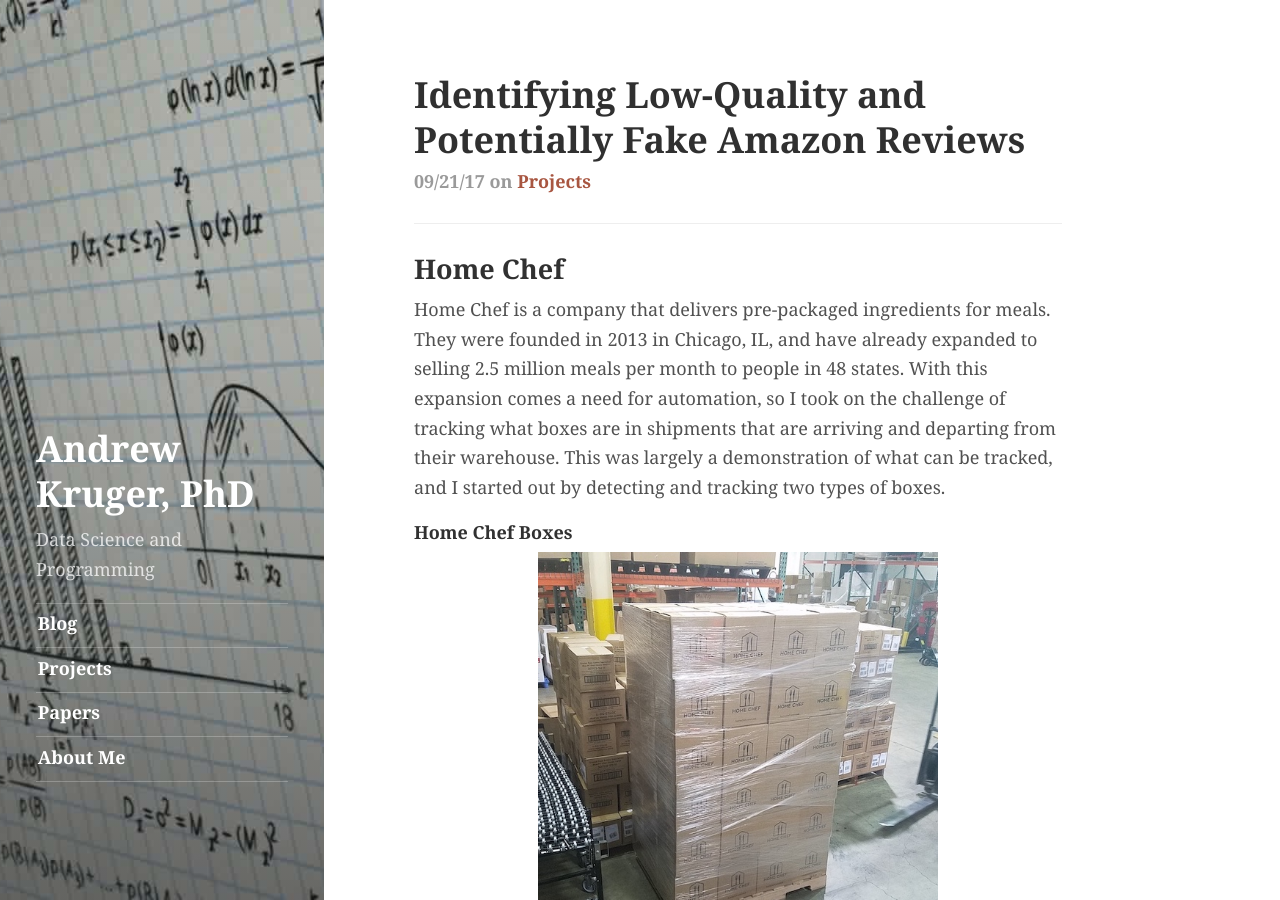
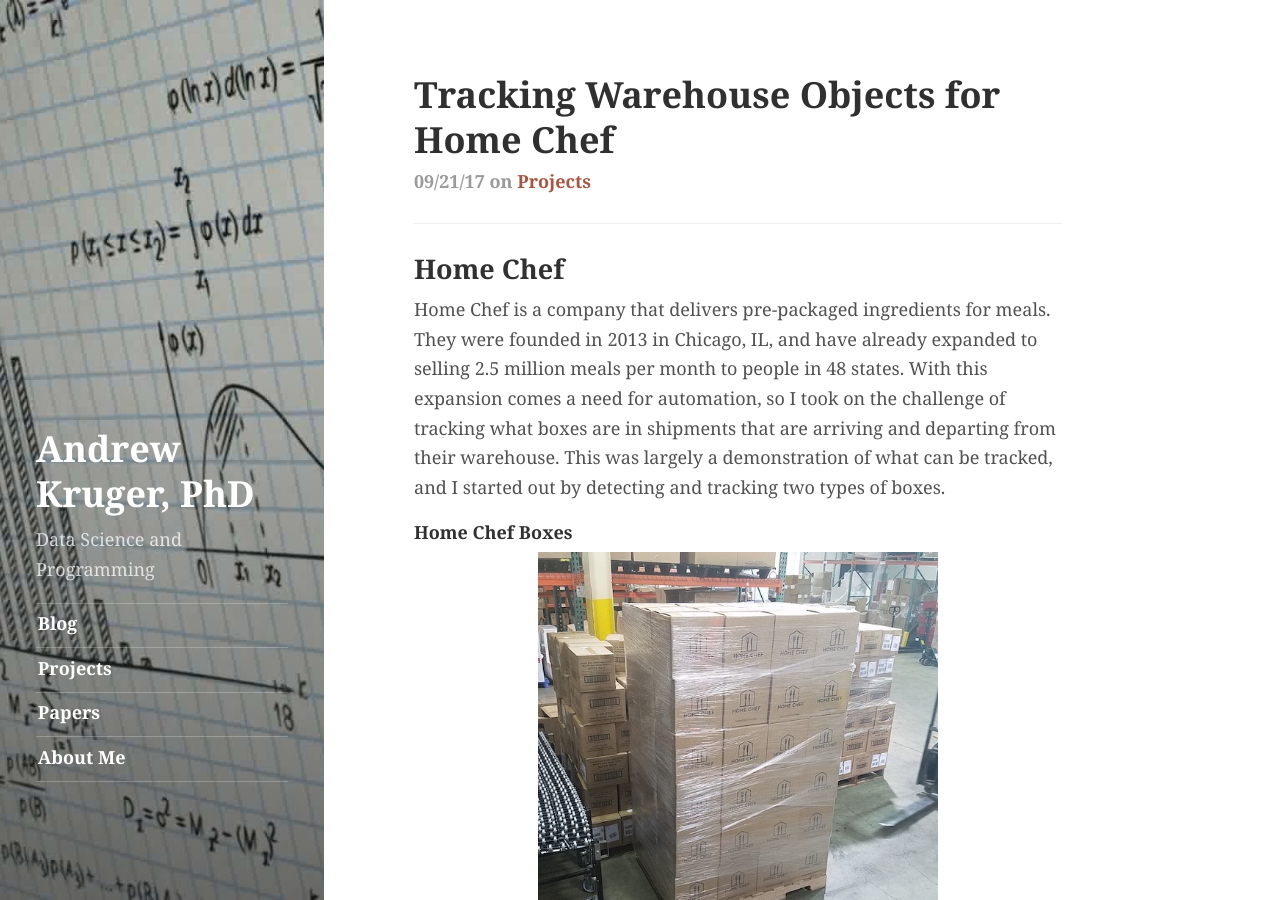
Before and after one commit to andrewkruger/andrewkruger.github.io, a Jekyll site: the page built from _projects/2017-09-21-warehouse-object-tracking.md, in a window 1280 px wide and 900 px high. Built offline with Jekyll 4.4.1, drawn with Linux system fonts in a browser that asks for light colours; a script that is not in the unit is left out.

Commit message:
Updates made

```diff
--- a/_projects/2017-09-21-warehouse-object-tracking.md
+++ b/_projects/2017-09-21-warehouse-object-tracking.md
@@ -1,9 +1,9 @@
 ---
 layout: project
-title: "Identifying Low-Quality and Potentially Fake Amazon Reviews"
+title: "Tracking Warehouse Objects for Home Chef"
 author: andrew
 tags: [projects]
-img: amazon/project.png
+img: homechef/Header.png
 description: >
 ---
 
```
Also changed, not shown: public/img/homechef/Header.png (added).
